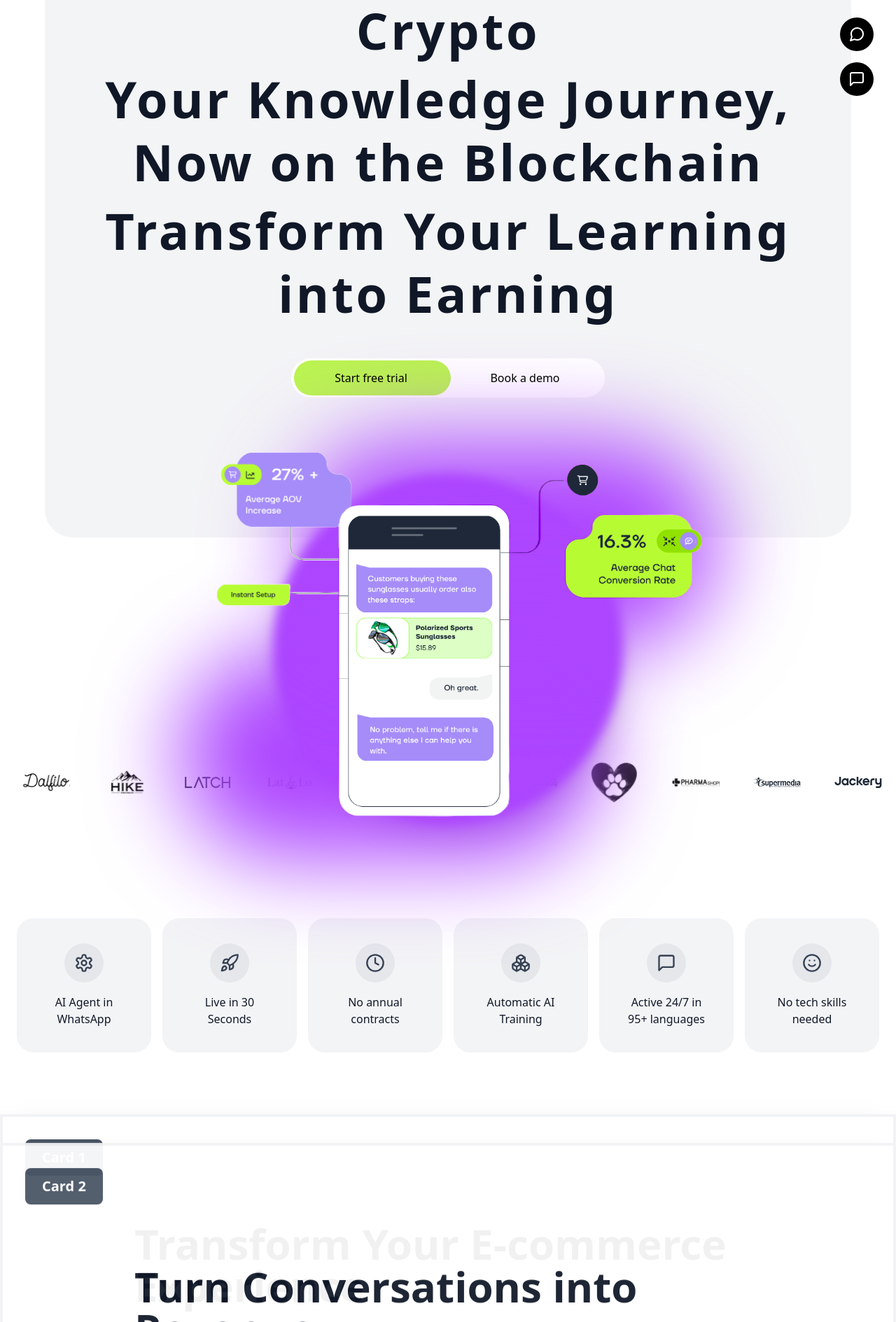
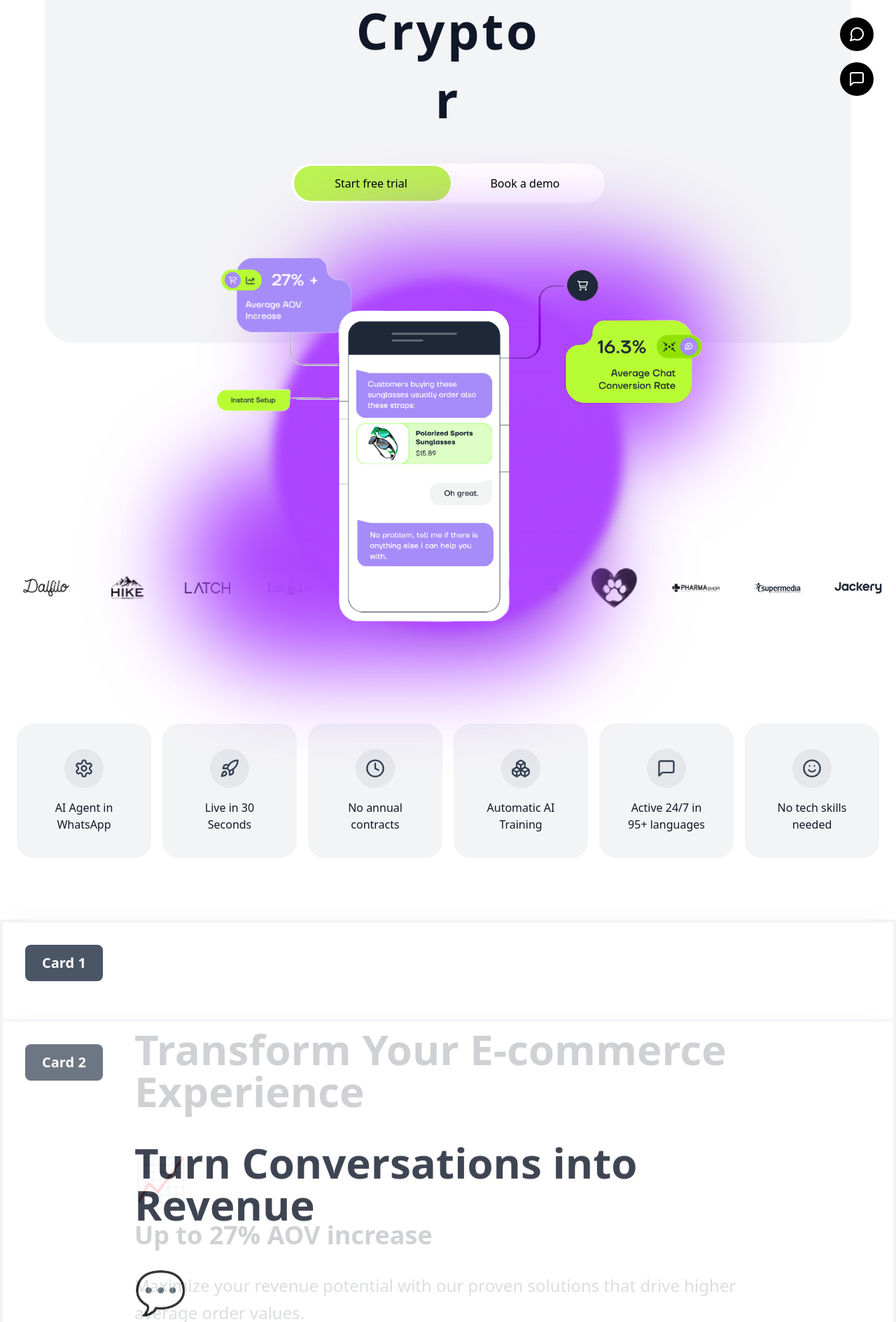
Before and after one commit to saketh33/Landing, a React (Vite) app: page / in a window 1280 px wide. Shown: the part 631-2520 px from the top of the page at 70% size. Built offline with nearby package versions, Linux system fonts and the light colour scheme.

Commit message:
added new things

```diff
--- a/src/components/HeroSection.jsx
+++ b/src/components/HeroSection.jsx
@@ -22,8 +22,8 @@ const HeroSection = () => {
       <h1 className="text-4xl mt-12 md:text-6xl lg:text-7xl font-bold text-center max-w-7xl mx-auto leading-tight tracking-wider text-gray-900">
         <span className="block mb-2">Transform Your Learning into Earning</span>
         <span className="block mb-2">Master In-Demand Skills, Complete Challenges, Earn Crypto</span>
-        <span className="block mb-2">Your Knowledge Journey, Now on the Blockchain</span>
-        <span className="block">Transform Your Learning into Earning</span>
+        <span className="block mb-2"></span>
+        <span className="block">r</span>
       </h1>
 
 
--- a/src/components/Pg.jsx
+++ b/src/components/Pg.jsx
@@ -60,7 +60,7 @@ export default function ModernCards() {
           {/* Added pt-16 for additional spacing */}
           <h1 className="top-[15%] absolute text-4xl md:text-5xl text-black font-bold text-center max-w-3xl">
             {/* Adjusted top position */}
-            Turn last-minute doubters into lifetime customers. Here comes the card animation.
+            Your Knowledge Journey, Now on the Blockchain.Transform Your Learning into Earning
           </h1>
 
           {cards.map((card, idx) => (
```
